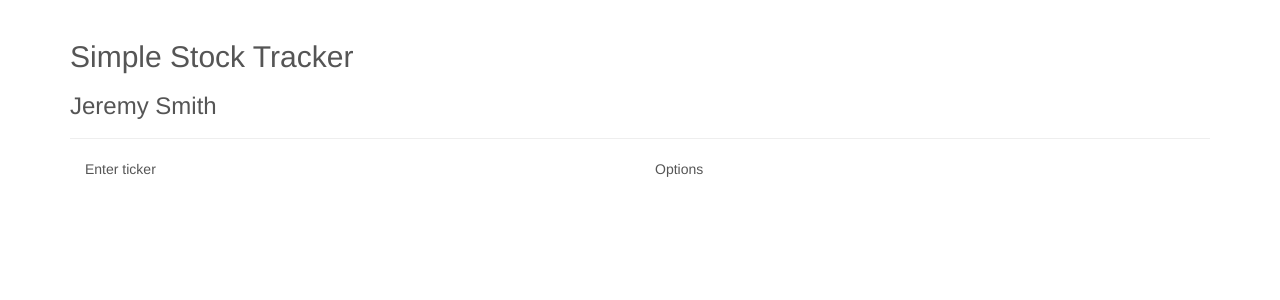
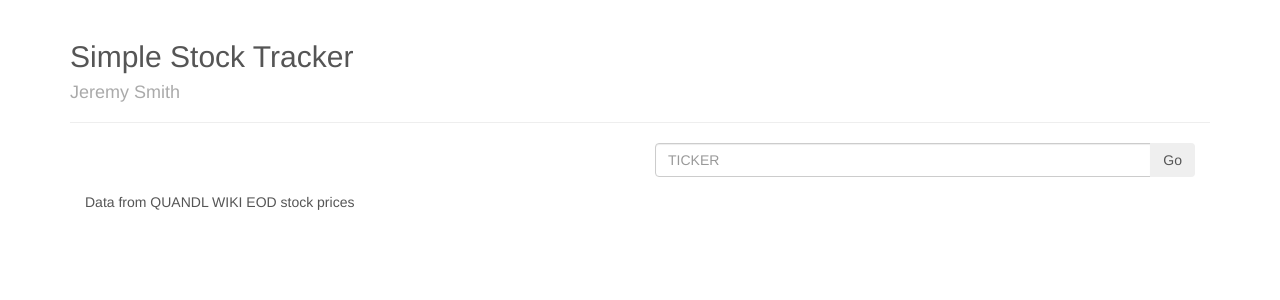
Before and after one commit to jzmnd/milestone-stocktracker-app, a Flask app: template templates/index.html in a window 1280 px wide. Shown: the top 300 px of the page. Run offline with Flask 2, Linux system fonts and the light colour scheme; the template is opened without the code that fills it, so the values that code supplies are empty; parts of the project's set-up code (start-up, migrations or seed data) failed here and were passed over; some libraries are stand-ins or nearby versions.

Commit message:
Complete version 1.0

```diff
--- a/app.py
+++ b/app.py
@@ -6,32 +6,63 @@ Created by Jeremy Smith on 2017-08-29
 """
 
 import os
-import pandas as pd
-from bokeh.plotting import figure, output_file, show
+from bokeh.plotting import figure
 from bokeh.embed import components
-from flask import Flask, render_template, request, redirect
+from bokeh.util.string import encode_utf8
+from bokeh.resources import INLINE
+from flask import Flask, render_template, request
 from fetchdatalib import getEODprice, generate_date_str
 from datetime import date
 
 
 app = Flask(__name__)
+
 NUMBER_DAYS = 30
-PORT = int(os.environ.get("PORT", 33507))
+PORT = int(os.environ.get('PORT', 33507))
+DEFAULT_TICKER = 'GOOGL'
+GRAPHTYPLIST = [{'value': 'close', 'name': "Close"},
+                {'value': 'open', 'name': "Open"},
+                {'value': 'hlc', 'name': "High-Low-Close"}]
+DEFAULT_GRAPHTYP = 'close'
 
 
-@app.route('/')
+@app.route('/', methods=['GET', 'POST'])
 def index():
-
     datetoday = date.today()
     datestr = generate_date_str(datetoday, NUMBER_DAYS)
-    data, status = getEODprice('GOOGL', datestr)
 
-    print datetoday.isoformat()
-    print data
-    print status
-    print data.dtypes
+    if request.method == 'POST':
+        ticker = request.form['ticker'].upper()
+        graphtyp = request.form['graphtyp']
+    else:
+        ticker = DEFAULT_TICKER
+        graphtyp = DEFAULT_GRAPHTYP
 
-    return render_template('index.html')
+    data, status = getEODprice(ticker, datestr)
+
+    fig = figure(title="Ticker: {}".format(ticker),
+                 x_axis_type='datetime', x_axis_label='Date', y_axis_label='Price (USD)',
+                 height=200, width=600,
+                 responsive=True)
+
+    if graphtyp == 'close':
+        fig.line(data.date.values, data.close.values, line_width=3)
+    elif graphtyp == 'open':
+        fig.line(data.date.values, data.open.values, line_width=3)
+    elif graphtyp == 'hlc':
+        fig.line(data.date.values, data.high.values, line_width=3, line_color='lightgray')
+        fig.line(data.date.values, data.low.values, line_width=3, line_color='lightgray')
+        fig.line(data.date.values, data.close.values, line_width=3)
+
+    script, div = components(fig)
+    js_resources = INLINE.render_js()
+    css_resources = INLINE.render_css()
+
+    html = render_template('index.html', plot_script=script, plot_div=div,
+                           js_resources=js_resources, css_resources=css_resources,
+                           ticker=ticker, graphtyp=graphtyp, graphtyps=GRAPHTYPLIST)
+
+    return encode_utf8(html)
 
 
 if __name__ == '__main__':
--- a/fetchdatalib.py
+++ b/fetchdatalib.py
@@ -5,18 +5,20 @@ Functions for fetching stock data from QUANDL and parsing to dataframe
 Created by Jeremy Smith on 2017-08-29
 """
 
+import os
 import simplejson as json
 import requests
 import pandas as pd
 import yaml
 from datetime import timedelta
 
-QUANDL_URL = "https://www.quandl.com/api/v3/datatables/WIKI/PRICES"
-COLUMNS = "ticker,date,open,high,low,close"
 
 with open('config.yml', 'r') as f:
     config = yaml.load(f)
-    API_KEY = config['quandl']['apikey']
+
+QUANDL_URL = "https://www.quandl.com/api/v3/datatables/WIKI/PRICES"
+COLUMNS = "ticker,date,open,high,low,close"
+QUANDL_API_KEY = os.environ.get("QUANDL_API_KEY", config['quandl']['apikey'])
 
 
 def generate_date_str(date, days=30):
@@ -36,7 +38,11 @@ def parseJSONresponse(response):
 
 def getEODprice(ticker, date):
     """Get EOD price for a given ticker and date string and output dataframe"""
-    url = "{:s}?qopts.columns={:s}&date={:s}&ticker={:s}&api_key={:s}".format(QUANDL_URL, COLUMNS, date, ticker, API_KEY)
+    url = "{:s}?qopts.columns={:s}&date={:s}&ticker={:s}&api_key={:s}".format(QUANDL_URL,
+                                                                              COLUMNS,
+                                                                              date,
+                                                                              ticker,
+                                                                              QUANDL_API_KEY)
     response = requests.get(url)
     datatext, status = parseJSONresponse(response)
     cols = [c['name'] for c in datatext['datatable']['columns']]
--- a/static/styles/style.css
+++ b/static/styles/style.css
@@ -3,3 +3,11 @@ body {
   font-weight: 300;
   color: #555;
 }
+
+h4 {
+  color: #aaa;
+}
+
+input {
+    text-transform: uppercase;
+}
--- a/templates/index.html
+++ b/templates/index.html
@@ -13,19 +13,47 @@
     <!-- Custom CSS -->
     <link rel="stylesheet" href="{{ url_for('static',filename='styles/style.css') }}">
     <link rel="stylesheet" href="https://fonts.googleapis.com/css?family=Arimo">
+
+    {{ js_resources|indent(4)|safe }}
+    {{ css_resources|indent(4)|safe }}
+    {{ plot_script|indent(4)|safe }}
+
   </head>
 
 	<body>
 		<div class="container">
       <div class="page-header">
         <h2>Simple Stock Tracker</h2>
-        <h3>Jeremy Smith</h3>
+        <h4>Jeremy Smith</h4>
       </div>
-      <div class="col-lg-6">
-        <p>Enter ticker</p>
+
+      <div class="col-md-12">
+        <form method="post">
+          <div class="form-group row">
+            <div class="col-md-6">
+
+              {% for g in graphtyps %}
+              <label class="radio-inline">
+                <input type="radio" name="graphtyp" value="{{ g.value }}" {% if graphtyp == g.value %}checked{% endif %}> {{ g.name }}
+              </label>
+              {% endfor %}
+
+            </div>
+            <div class="col-md-6">
+              <div class="input-group">
+                <input type="text" class="form-control" placeholder="TICKER" name="ticker" required>
+                <div class="input-group-btn">
+                  <button type="submit" class="btn">Go</button>
+                </div>
+              </div>
+            </div>
+          </div>
+        </form>
       </div>
-      <div class="col-lg-6">
-        <p>Options</p>
+
+      <div class='col-md-12'>
+        {{ plot_div|indent(8)|safe }}
+        <p>Data from QUANDL WIKI EOD stock prices</p>
       </div>
 		</div>
 
```
